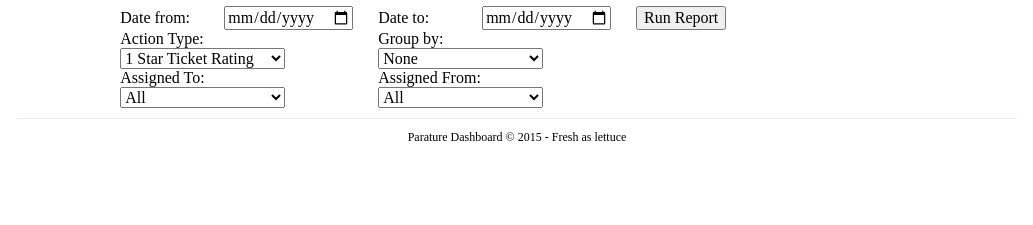
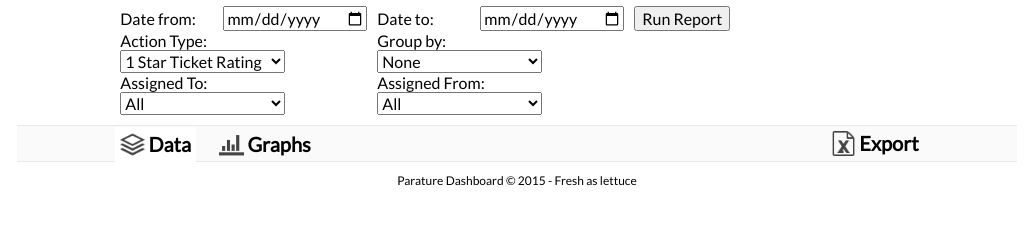
Before and after one commit to finalsite/paratureanalytics, a website: page frontend_dev/source/index.html in a window 1280 px wide. Shown: the part 63-288 px from the top of the page, without its empty margins (123-1156 px from the left). Drawn offline with Linux system fonts and the light colour scheme; a web font is replaced by a local one.

Commit message:
feat: implement core markup/style for results__nav and tab__nav

```diff
--- a/frontend_dev/source/css/main.css
+++ b/frontend_dev/source/css/main.css
@@ -2,18 +2,18 @@
     #GENERAL
 \* -------------------------------- */
 
-body {
+header {
   font-family: 'Droid Serif', serif;
 }
 
-h3 {
-  margin-bottom: 5px;
+body {
+    font-family: 'Lato', sans-serif;
 }
 
-p {
-  font-family: 'Lato', sans-serif;
+
+.grid__row--alt {
+  background: #fafafa;
 }
-
 .grid__row--distinct {
   border-bottom: 1px solid #eaeaea;
 }
@@ -93,3 +93,70 @@ td {
 .form__select {
   min-width: 165px;
 }
+
+
+
+/* -------------------------------- *\
+    #TOOLBAR
+\* -------------------------------- */
+.results__nav {
+  position: relative;
+}
+.results__export {
+  cursor: pointer;
+  padding: 5px;
+  position: absolute;
+  right: 0;
+  top: 0;
+}
+
+.results__export > * {
+  vertical-align: top;
+}
+
+.export__icon {
+  height: 20px;
+  width: 20px;
+}
+
+.export__name {
+  display: inline-block;
+  font-size: 16px;
+  margin: 0;
+}
+
+/* -------------------------------- *\
+    #TABBED ELEMENT
+\* -------------------------------- */
+
+.tab__nav {
+  position: relative;
+  top: 1px;
+}
+.tab__link {
+  border-top-left-radius: 3px;
+  border-top-right-radius: 3px;
+  cursor: pointer;
+  display: inline-block;
+  margin-right: 15px;
+  padding: 5px;
+}
+
+.tab__link > * {
+  vertical-align: top;
+}
+
+.tab__link--active {
+  background: #fff;
+}
+
+.tab__icon {
+  height: 25px;
+  width: 25px;
+}
+
+.tab__name {
+  display: inline-block;
+  font-size: 20px;
+  margin: 0;
+}
--- a/frontend_dev/source/index.html
+++ b/frontend_dev/source/index.html
@@ -123,6 +123,28 @@
 
     </div>
 
+    <div class="grid__row grid__row--distinct grid__row--alt">
+      <div class="grid__col-1"></div>
+
+      <div class="grid__col-10 results__nav">
+        <div class="tab__nav">
+          <div class="tab__link tab__link--active">
+            <img class="tab__icon tab__icon--stack" src="images/stack.png">
+            <h4 class="tab__name">Data</h4>
+          </div>
+          <div class="tab__link">
+            <img class="tab__icon tab__icon--stats-bar" src="images/stats-bars.png">
+            <h4 class="tab__name">Graphs</h4>
+          </div>
+        </div>
+        <div class="results__export">
+          <img class="tab__icon" src="images/file-excel.png">
+          <h4 class="tab__name">Export</h4>
+        </div>
+      </div>
+
+      <div class="grid__col-1"></div>
+    </div>
 
     <div class="grid__row">
       <div class="grid__col-2"></div>
```
Also changed, not shown: frontend_dev/build/css/main.css, frontend_dev/build/images/file-excel.png (added), frontend_dev/build/images/stack.png (added), frontend_dev/build/images/stack.svg (added), frontend_dev/build/images/stats-bars.png (added), frontend_dev/build/index.html, frontend_dev/source/images/file-excel.png (added), frontend_dev/source/images/stack.png (added), frontend_dev/source/images/stats-bars.png (added).
